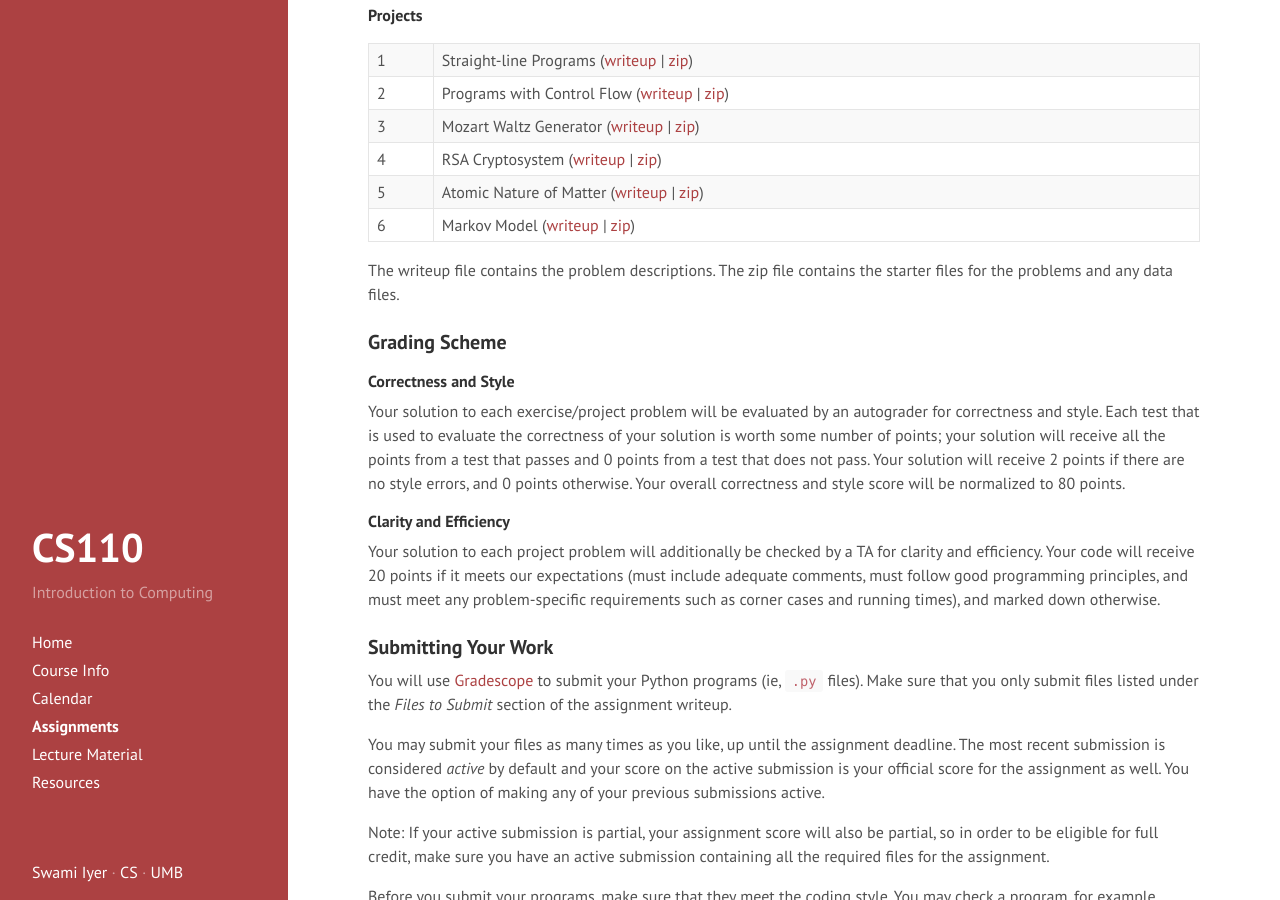
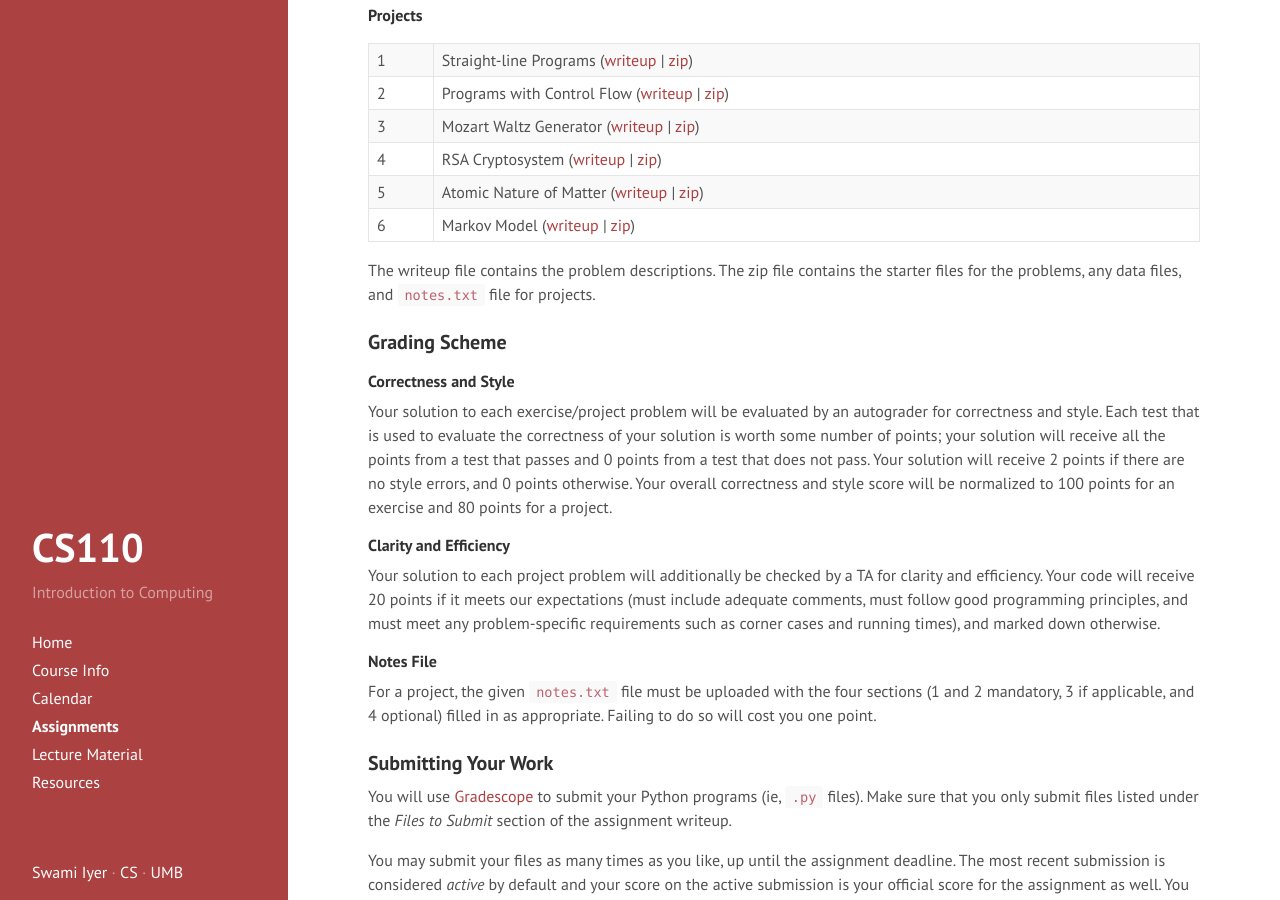
Before and after one commit to swamiiyer/swamiiyer.github.io, a Jekyll site: the page built from _pages/cs110/assignments.md, in a window 1280 px wide and 900 px high, scrolled down 460 px. Built offline with Jekyll 4.4.1, drawn with Linux system fonts in a browser that asks for light colours.

Commit message:
assignment update

```diff
--- a/_pages/cs110/assignments.md
+++ b/_pages/cs110/assignments.md
@@ -25,17 +25,21 @@ There are 6 exercises and 6 projects in all. These are due at midnight (11:59 PM
 | 5 | Atomic Nature of Matter ([writeup](https://www.cs.umb.edu/~siyer/teaching/cs110/project5.pdf) \| [zip](https://www.cs.umb.edu/~siyer/teaching/cs110/project5.zip)) |
 | 6 | Markov Model ([writeup](https://www.cs.umb.edu/~siyer/teaching/cs110/project5.pdf) \| [zip](https://www.cs.umb.edu/~siyer/teaching/cs110/project5.zip)) |
 
-The writeup file contains the problem descriptions. The zip file contains the starter files for the problems and any data files.
+The writeup file contains the problem descriptions. The zip file contains the starter files for the problems, any data files, and `notes.txt` file for projects.
 
 ### Grading Scheme
 
 #### Correctness and Style
 
-Your solution to each exercise/project problem will be evaluated by an autograder for correctness and style. Each test that is used to evaluate the correctness of your solution is worth some number of points; your solution will receive all the points from a test that passes and 0 points from a test that does not pass. Your solution will receive 2 points if there are no style errors, and 0 points otherwise. Your overall correctness and style score will be normalized to 80 points.
+Your solution to each exercise/project problem will be evaluated by an autograder for correctness and style. Each test that is used to evaluate the correctness of your solution is worth some number of points; your solution will receive all the points from a test that passes and 0 points from a test that does not pass. Your solution will receive 2 points if there are no style errors, and 0 points otherwise. Your overall correctness and style score will be normalized to 100 points for an exercise and 80 points for a project.
 
 #### Clarity and Efficiency
 
 Your solution to each project problem will additionally be checked by a TA for clarity and efficiency. Your code will receive 20 points if it meets our expectations (must include adequate comments, must follow good programming principles, and must meet any problem-specific requirements such as corner cases and running times), and marked down otherwise.
+
+#### Notes File
+
+For a project, the given `notes.txt` file must be uploaded with the four sections (1 and 2 mandatory, 3 if applicable, and 4 optional) filled in as appropriate. Failing to do so will cost you one point.
 
 ### Submitting Your Work
 
```
Also changed, not shown: _pages/cs110/index.md (+4 -0 lines).
